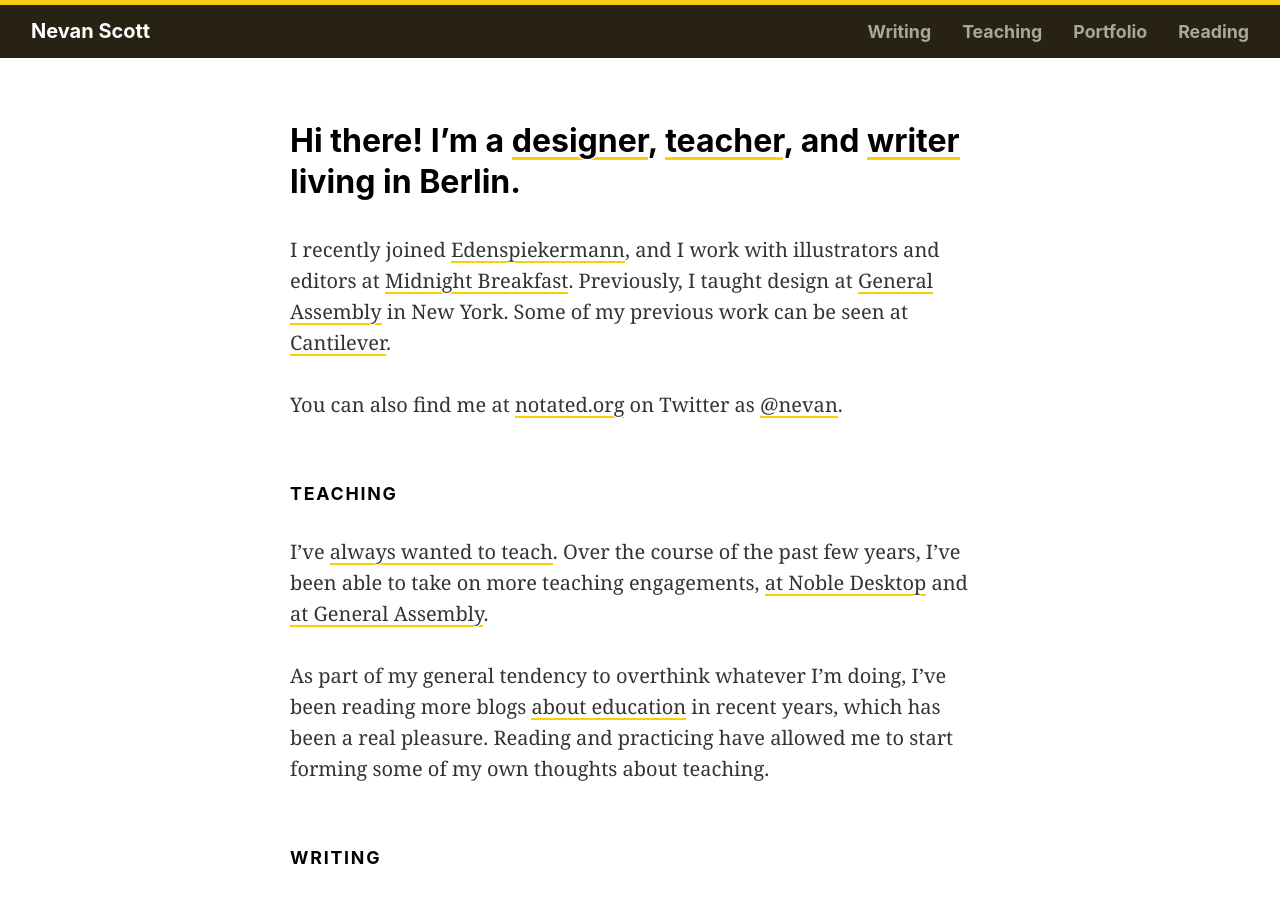
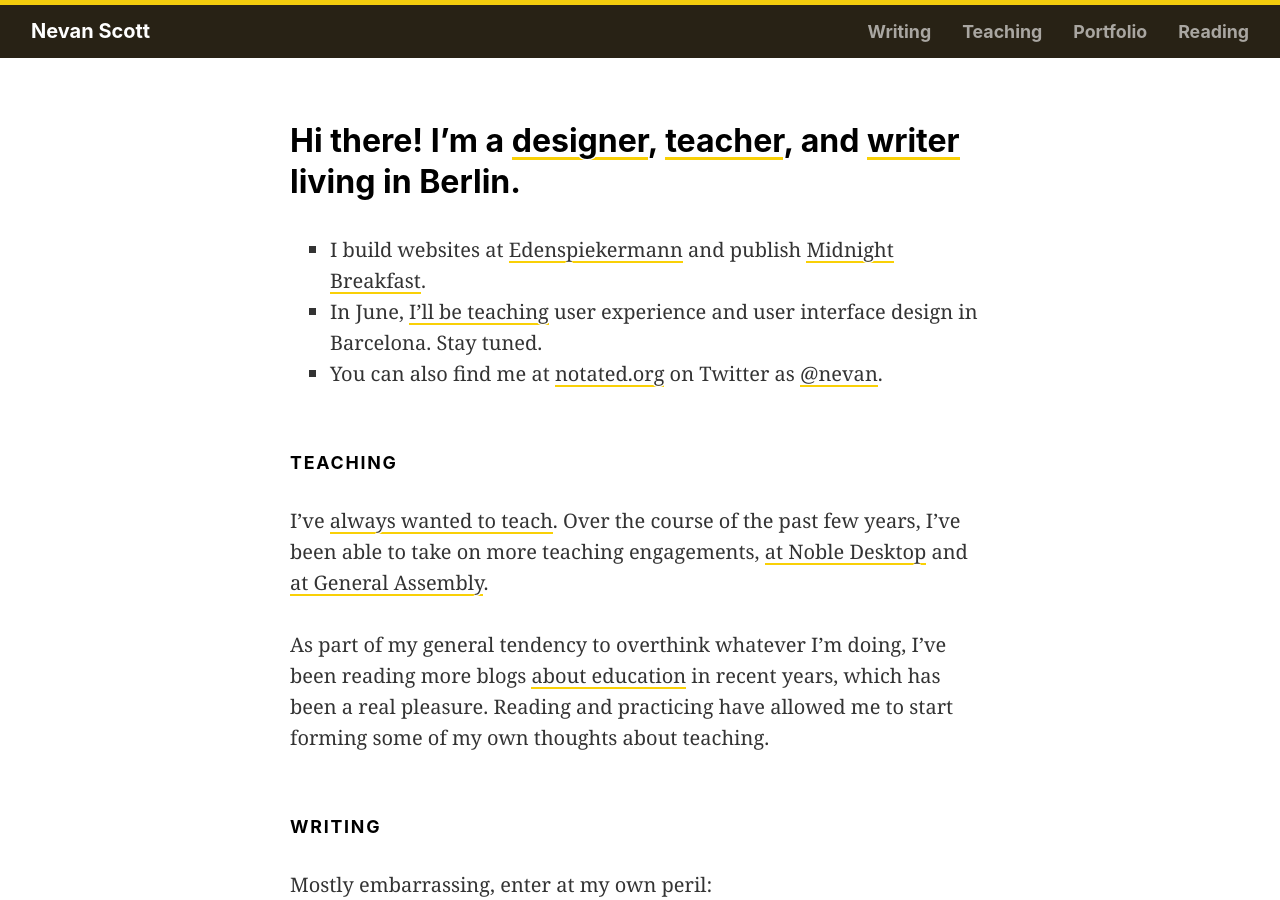
Before and after one commit to nevanscott/nevanscott.github.io, a Jekyll site: the page built from index.md, in a window 1280 px wide and 900 px high. Built offline with Jekyll 4.4.1, drawn with Linux system fonts in a browser that asks for light colours; some of the changed text lies outside the part shown.

Commit message:
Update homepage to better reflect current status.

```diff
--- a/index.md
+++ b/index.md
@@ -3,9 +3,9 @@
 
 <p class="lede" markdown="1">Hi there! I'm a [designer](/portfolio/), [teacher](/teaching/), and [writer](/writing/) living in Berlin.</p>
 
-I recently joined [Edenspiekermann](https://www.edenspiekermann.com), and I work with illustrators and editors at [Midnight Breakfast](http://midnightbreakfast.com/). Previously, I taught design at [General Assembly](http://generalassemb.ly/) in New York. Some of my previous work can be seen at [Cantilever](http://cantilever.co/work/).
-
-You can also find me at <a href="http://notated.org">notated.org</a> on Twitter as <a href="https://twitter.com/nevan" rel="me">@nevan</a>.
+* I build websites at [Edenspiekermann](https://www.edenspiekermann.com) and publish [Midnight Breakfast](http://midnightbreakfast.com/).
+* In June, [I'll be teaching](/teaching/) user experience and user interface design in Barcelona. Stay tuned.
+* You can also find me at <a href="http://notated.org">notated.org</a> on Twitter as <a href="https://twitter.com/nevan" rel="me">@nevan</a>.
 
 
 Teaching
@@ -32,4 +32,4 @@ I've been working closely with [Rebecca Rubenstein](http://rebeccarubenstein.com
 Design & Development
 --------------------
 
-I like to make websites, and have spent most of my career doing so. I learned to make websites as a hobby, and in college I found myself a position making websites for professors. I started out working for [an agency in L.A.](/la/), then moved to New York, where I have worked on projects [as a freelancer](/freelance/) and for the past several years as a partner [at Cantilever](/cantilever/).
+I like to make websites, and have spent most of my career doing so. I learned to make websites as a hobby, and in college I found myself a position making websites for professors. I started out working for [an agency in L.A.](/la/), then moved to New York, where I have worked on projects [as a freelancer](/freelance/) and as a partner [at Cantilever](/cantilever/). Eventually I made my way to Berlin, making websites with [Edenspiekermann](https://www.edenspiekermann.com).
```
